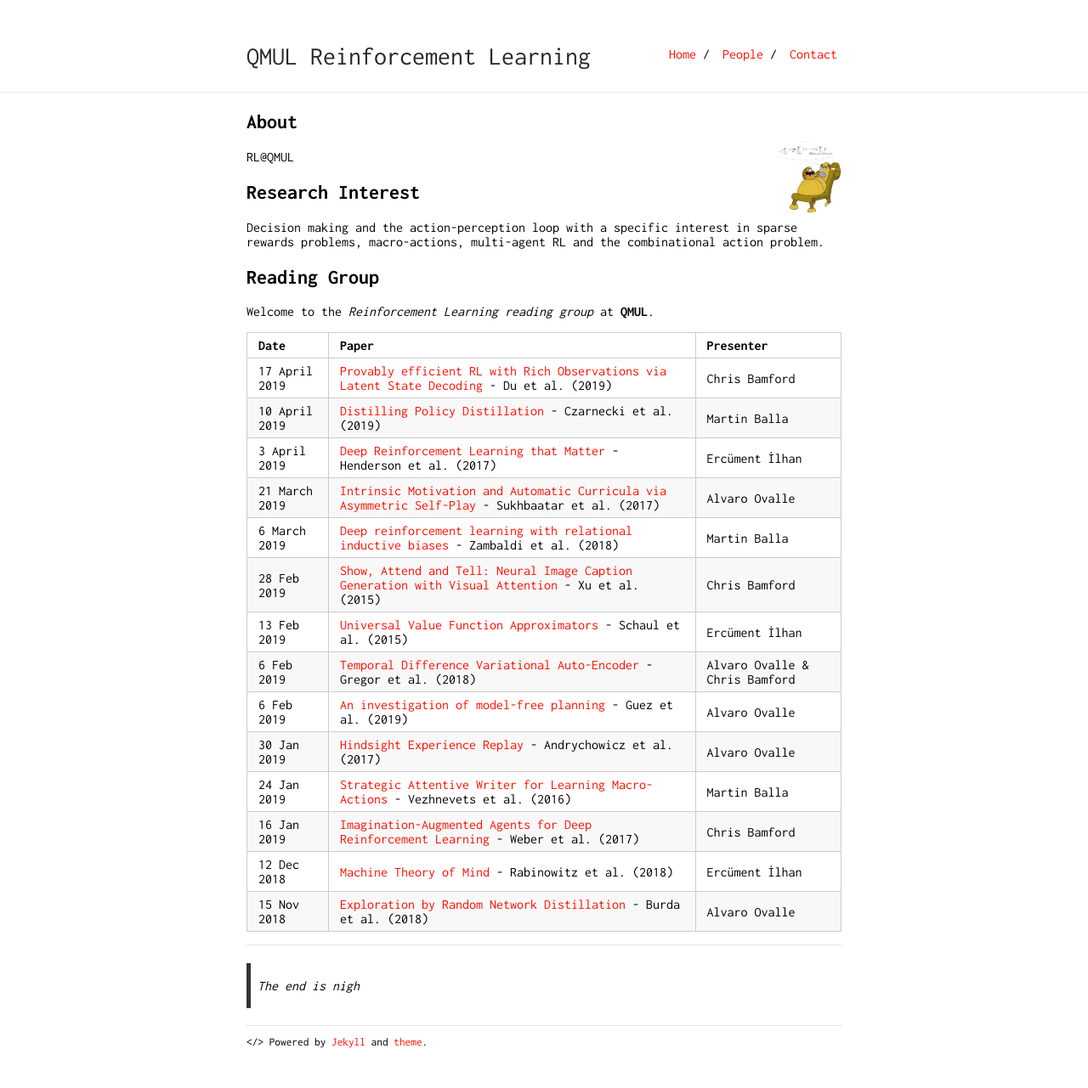
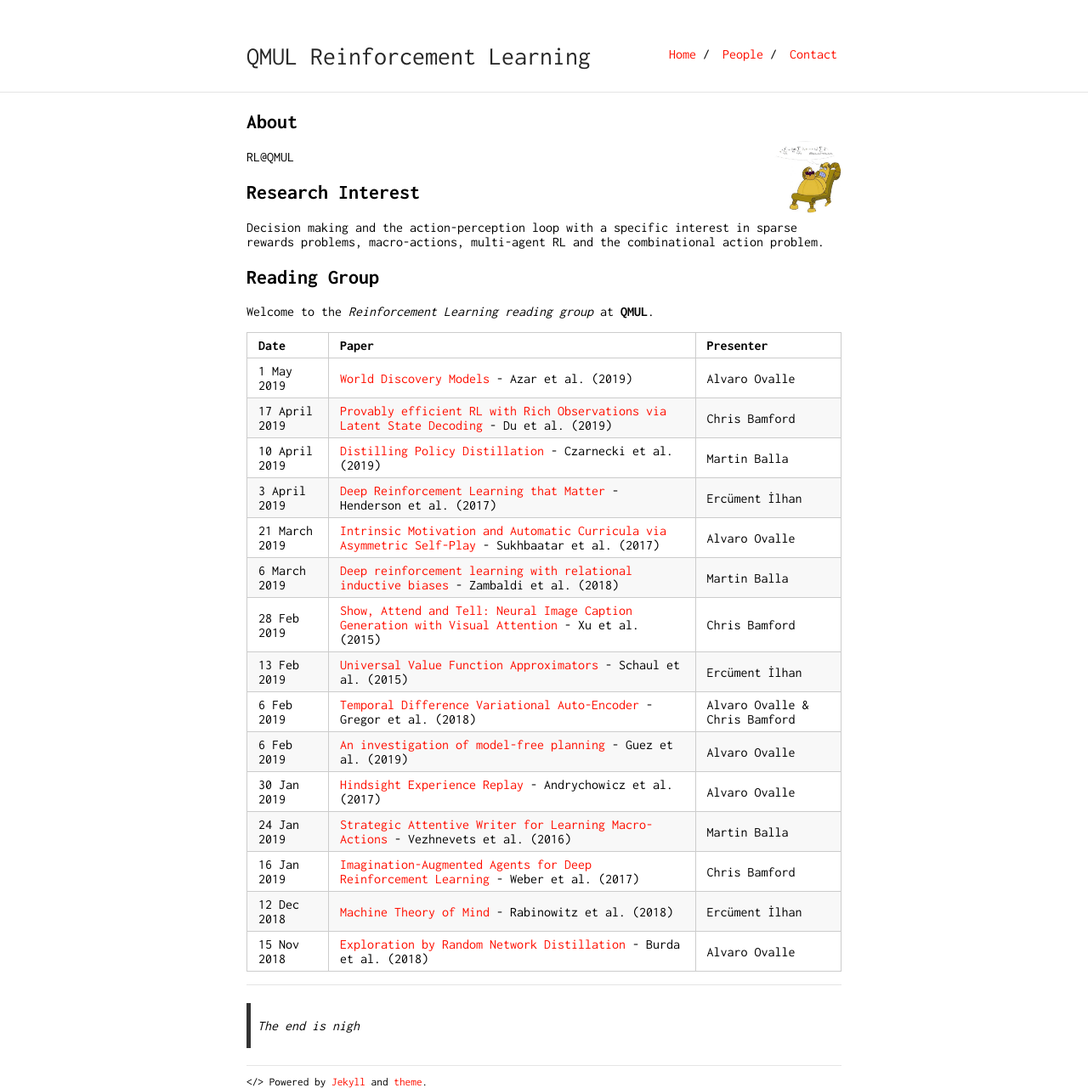
Before and after one commit to qmul-rl/qmul-rl.github.io, a Jekyll site: the page built from index.md, in a window 1280 px wide. Shown: the whole page at 85% size. Built offline with Jekyll 4.4.1, drawn with Linux system fonts in a browser that asks for light colours; our own code applies the rules of GitHub Pages for plain Markdown files; before the commit the page ends 1234 px from its top, so only the background shows below that.

Commit message:
add world discovery models

```diff
--- a/index.md
+++ b/index.md
@@ -19,6 +19,7 @@ Welcome to the *Reinforcement Learning reading group* at **QMUL**.
 
 Date | Paper | Presenter
 -----|-------|--------
+1 May 2019 | [World Discovery Models](https://arxiv.org/abs/1902.07685) - Azar et al. (2019) | Alvaro Ovalle
 17 April 2019 | [Provably efficient RL with Rich Observations via Latent State Decoding](https://arxiv.org/abs/1901.09018) - Du et al. (2019) | Chris Bamford
 10 April 2019 | [Distilling Policy Distillation](https://arxiv.org/abs/1902.02186) - Czarnecki et al. (2019) | Martin Balla
 3 April 2019 | [Deep Reinforcement Learning that Matter](https://arxiv.org/abs/1709.06560) - Henderson et al. (2017) | Ercüment İlhan
```
